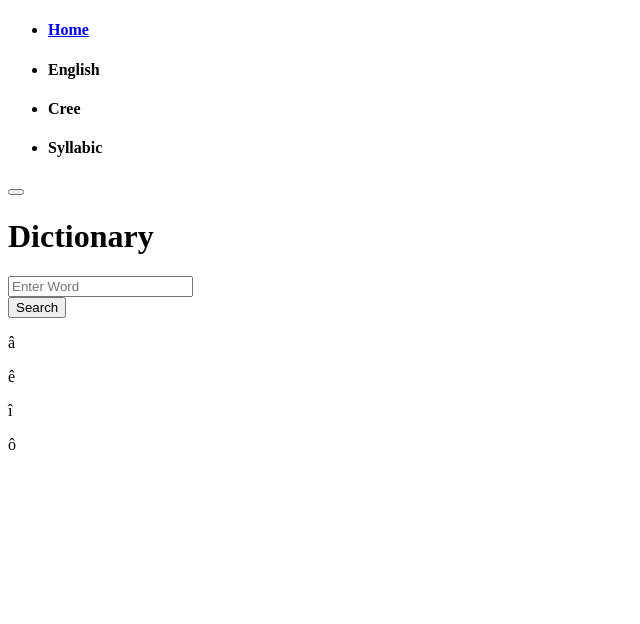
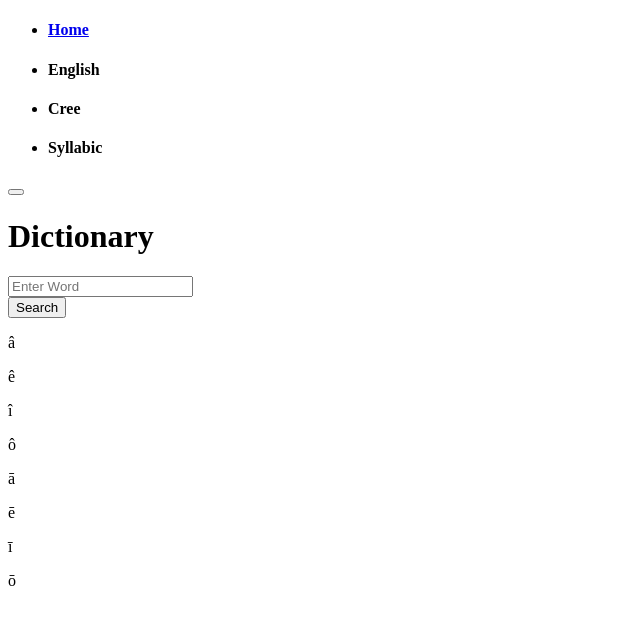
Before and after one commit to UAlbertaALTLab/morphodict, a React (Create React App) app in the folder CreeDictionary/React/: page /definition in a window 1280 px wide. Shown: the top 624 px of the page, without its empty margins (0-640 px from the left). Built offline with nearby package versions, Linux system fonts and the light colour scheme; the HTML template or start-up script is replaced by a standard one.

Commit message:
Reverted Removing Macrons

```diff
--- a/CreeDictionary/React/src/components/search/searchForm.js
+++ b/CreeDictionary/React/src/components/search/searchForm.js
@@ -75,6 +75,10 @@ class SearchForm extends React.Component {
             <p className="btn text-white btn-link" onClick={() => this.handleChar("ê")}>ê</p>
             <p className="btn text-white btn-link" onClick={() => this.handleChar("î")}>î</p>
             <p className="btn text-white btn-link" onClick={() => this.handleChar("ô")}>ô</p>
+            <p className="btn text-white btn-link" onClick={() => this.handleChar("ā")}>ā</p>
+            <p className="btn text-white btn-link" onClick={() => this.handleChar("ē")}>ē</p>
+            <p className="btn text-white btn-link" onClick={() => this.handleChar("ī")}>ī</p>
+            <p className="btn text-white btn-link" onClick={() => this.handleChar("ō")}>ō</p>
           </div>
         </form>
       </div>
```
Also changed, not shown: 1 other file (tests, documents, lock files or other folders).
